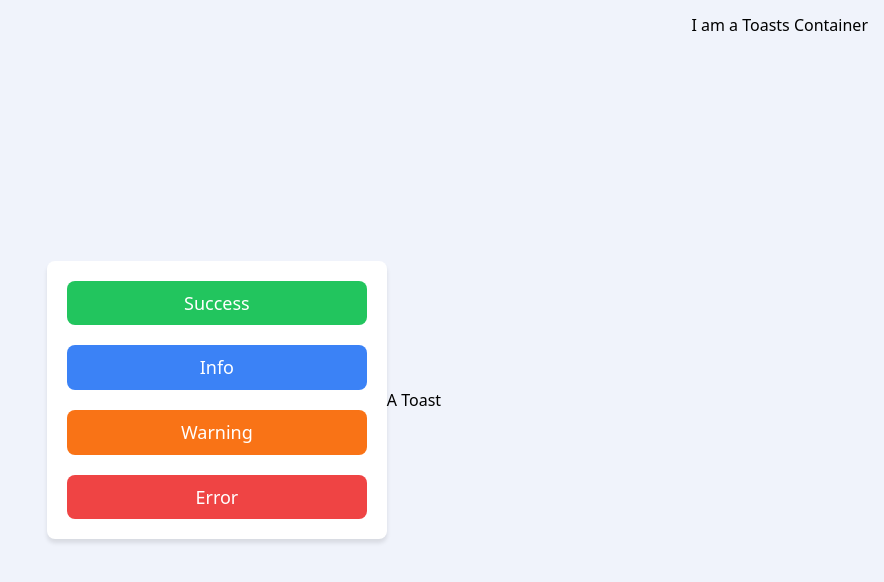
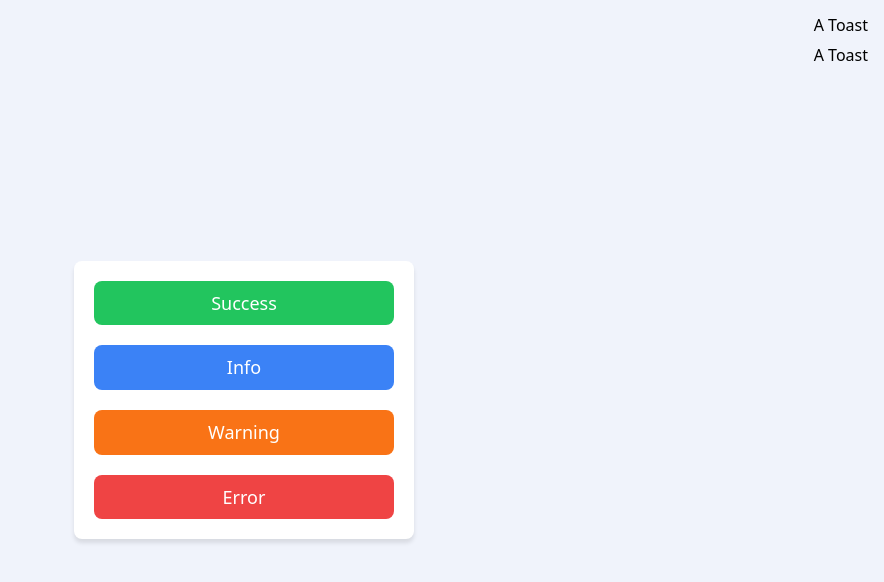
Before and after one commit to nat-davydova/react-toast-notifications, a React (Vite) app: page / in a window 1280 px wide. Shown: the top 582 px of the page, without its empty margins (396-1280 px from the left). Built offline with nearby package versions, Linux system fonts and the light colour scheme.

Commit message:
refactor: add better prop types to toasts container

```diff
--- a/src/App.tsx
+++ b/src/App.tsx
@@ -12,8 +12,10 @@ function App() {
         <Button type={ButtonColors.WARNING}>Warning</Button>
         <Button type={ButtonColors.ERROR}>Error</Button>
       </div>
-      <ToastsContainer />
-      <Toast />
+      <ToastsContainer>
+        <Toast />
+        <Toast />
+      </ToastsContainer>
     </div>
   );
 }
--- a/src/Button/Button.tsx
+++ b/src/Button/Button.tsx
@@ -8,7 +8,7 @@ export enum ButtonColors {
 }
 
 interface IButtonProps {
-  children: string;
+  children: string | JSX.Element[];
   type: ButtonColors;
 }
 
--- a/src/ToastsContainer/ToastsContainer.tsx
+++ b/src/ToastsContainer/ToastsContainer.tsx
@@ -1,5 +1,9 @@
 import styles from "./ToastsContainer.module.css";
 
-export function ToastsContainer() {
-  return <div className={styles.toastsContainer}>I am a Toasts Container</div>;
+interface IToastsContainerProps {
+  children: JSX.Element[];
 }
+
+export function ToastsContainer({ children }: IToastsContainerProps) {
+  return <div className={styles.toastsContainer}>{children}</div>;
+}
```
Also changed, not shown: .eslintrc.cjs.
